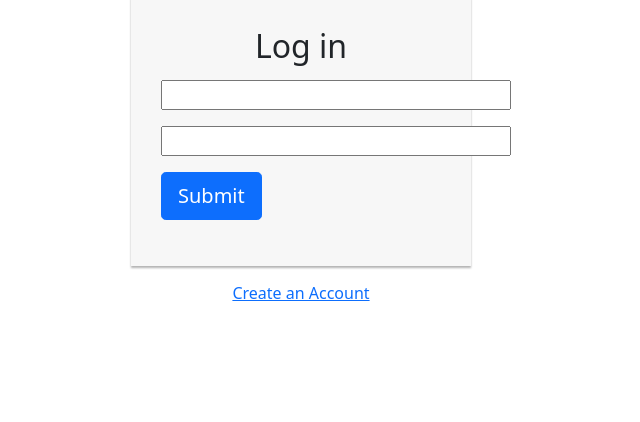
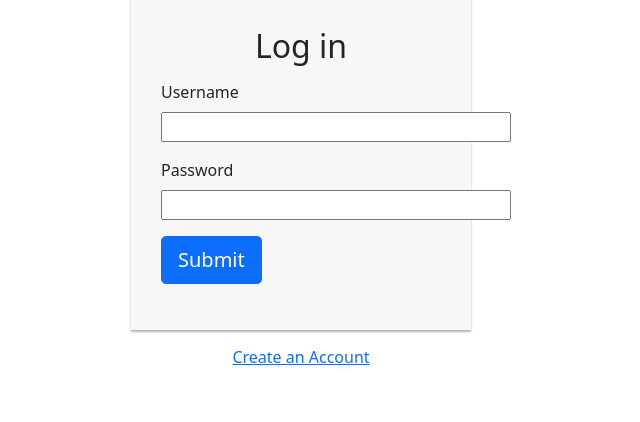
Before and after one commit to jagz97/Cmpe131-Team-6, a Flask app: page /merchantlogin in a window 1280 px wide. Shown: the part 117-539 px from the top of the page, without its empty margins (339-979 px from the left). Run offline with Flask 2, Linux system fonts and the light colour scheme; some libraries are stand-ins or nearby versions.

Commit message:
minor errors fixed

```diff
--- a/app/forms.py
+++ b/app/forms.py
@@ -87,7 +87,7 @@ class MerchantSignup(FlaskForm):
     submit = SubmitField('Submit')
 
 class MerchantLogin(FlaskForm):
-    fullname = StringField('Name', validators=[DataRequired()])
+    fullname = StringField('Username', validators=[DataRequired()])
     password = PasswordField("Password",validators=[DataRequired()])
     submit = SubmitField('Submit')
 
--- a/app/static/css/cover.css
+++ b/app/static/css/cover.css
@@ -20,7 +20,8 @@ height: 370px;
 margin-top: auto;
 margin-bottom: auto;
 width: 400px;
-background-color: rgba(0,0,0,0.5) !important;
+background-color: rgba(10,10,10,0.5) !important;
+
 }
 
 .social_icon span{
--- a/app/templates/index.html
+++ b/app/templates/index.html
@@ -30,7 +30,7 @@
 </div>
 <div class="container">
 	<div class="d-flex justify-content-center h-100">
-		<div class="card" style="width: 40rem; margin-right: 150px;">
+		<div class="card" style="width: 40rem; margin-right: 150px; ">
 			<div class="card-header">
 				<h3 style="margin-top: 20px; ">Subscribe to NewsLetter</h3>
 				<div class="d-flex justify-content-end social_icon">
--- a/app/templates/merchantlogin.html
+++ b/app/templates/merchantlogin.html
@@ -21,9 +21,11 @@
     <form action="{{ url_for('login_merchant') }}" method="POST">
         <h2 class="text-center">Log in</h2>
         <div class="form-group">
+            {{ form.fullname.label }}
             {{ form.fullname(size=32) }}
         </div>
         <div class="form-group">
+            {{ form.password.label }}
             {{ form.password(size=32) }}
         </div>
         <div class="form-group">
```
